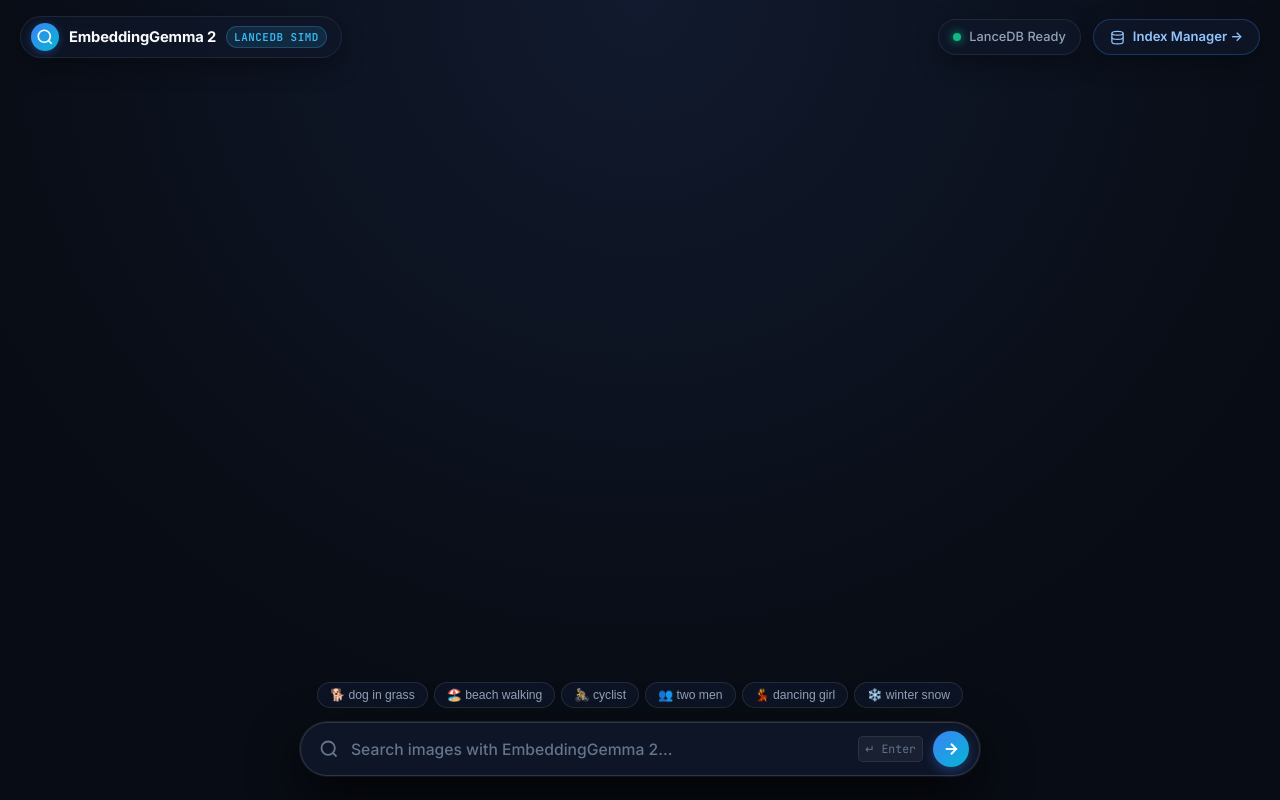
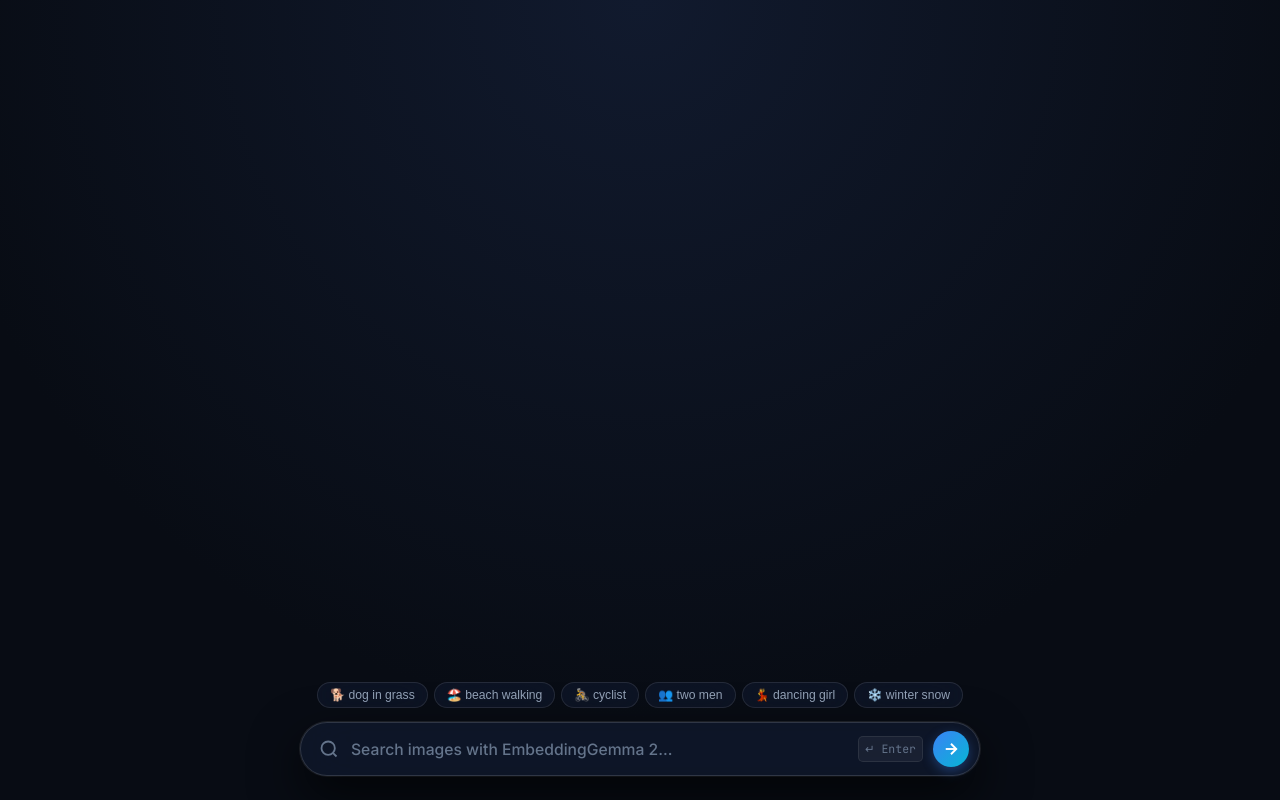
Before and after one commit to hemant-manwani/embedded-image-search, a plain HTML site: page static/index.html in a window 1280 px wide. Drawn offline with Linux system fonts and the light colour scheme; no server answers.

Commit message:
Remove top navigation header for minimal fullscreen layout

```diff
--- a/static/index.html
+++ b/static/index.html
@@ -11,34 +11,7 @@
 </head>
 <body class="fullscreen-search-body">
 
-  <!-- Ultra-Minimal Floating Top Header -->
-  <header class="floating-header">
-    <div class="header-brand">
-      <div class="header-logo-icon">
-        <svg viewBox="0 0 24 24" width="18" height="18" fill="none" stroke="currentColor" stroke-width="2.2">
-          <circle cx="11" cy="11" r="8"></circle>
-          <line x1="21" y1="21" x2="16.65" y2="16.65"></line>
-        </svg>
-      </div>
-      <span class="header-title">EmbeddingGemma 2</span>
-      <span class="engine-pill">LanceDB SIMD</span>
-    </div>
 
-    <div class="header-actions">
-      <div id="live-db-pill" class="live-db-pill">
-        <span class="status-dot"></span>
-        <span id="nav-db-count">LanceDB Ready</span>
-      </div>
-      <a href="/manage" class="btn-manage-link" title="Open Vector Index Manager">
-        <svg viewBox="0 0 24 24" width="15" height="15" fill="none" stroke="currentColor" stroke-width="2">
-          <ellipse cx="12" cy="5" rx="9" ry="3"></ellipse>
-          <path d="M21 12c0 1.66-4 3-9 3s-9-1.34-9-3"></path>
-          <path d="M3 5v14c0 1.66 4 3 9 3s9-1.34 9-3V5"></path>
-        </svg>
-        <span>Index Manager &rarr;</span>
-      </a>
-    </div>
-  </header>
 
   <!-- Floating Active Search Summary Pill (appears at top center when search is active) -->
   <div id="search-active-pill" class="search-active-pill hidden">
--- a/static/style.css
+++ b/static/style.css
@@ -198,7 +198,7 @@ body {
 /* Floating Active Search Summary Pill */
 .search-active-pill {
   position: fixed;
-  top: 72px;
+  top: 24px;
   left: 50%;
   transform: translateX(-50%);
   z-index: 85;
@@ -311,7 +311,7 @@ body {
 .masonry-canvas {
   width: 100vw;
   min-height: 100vh;
-  padding: 84px 20px 160px;
+  padding: 24px 20px 160px;
 }
 
 .masonry-grid {
```
